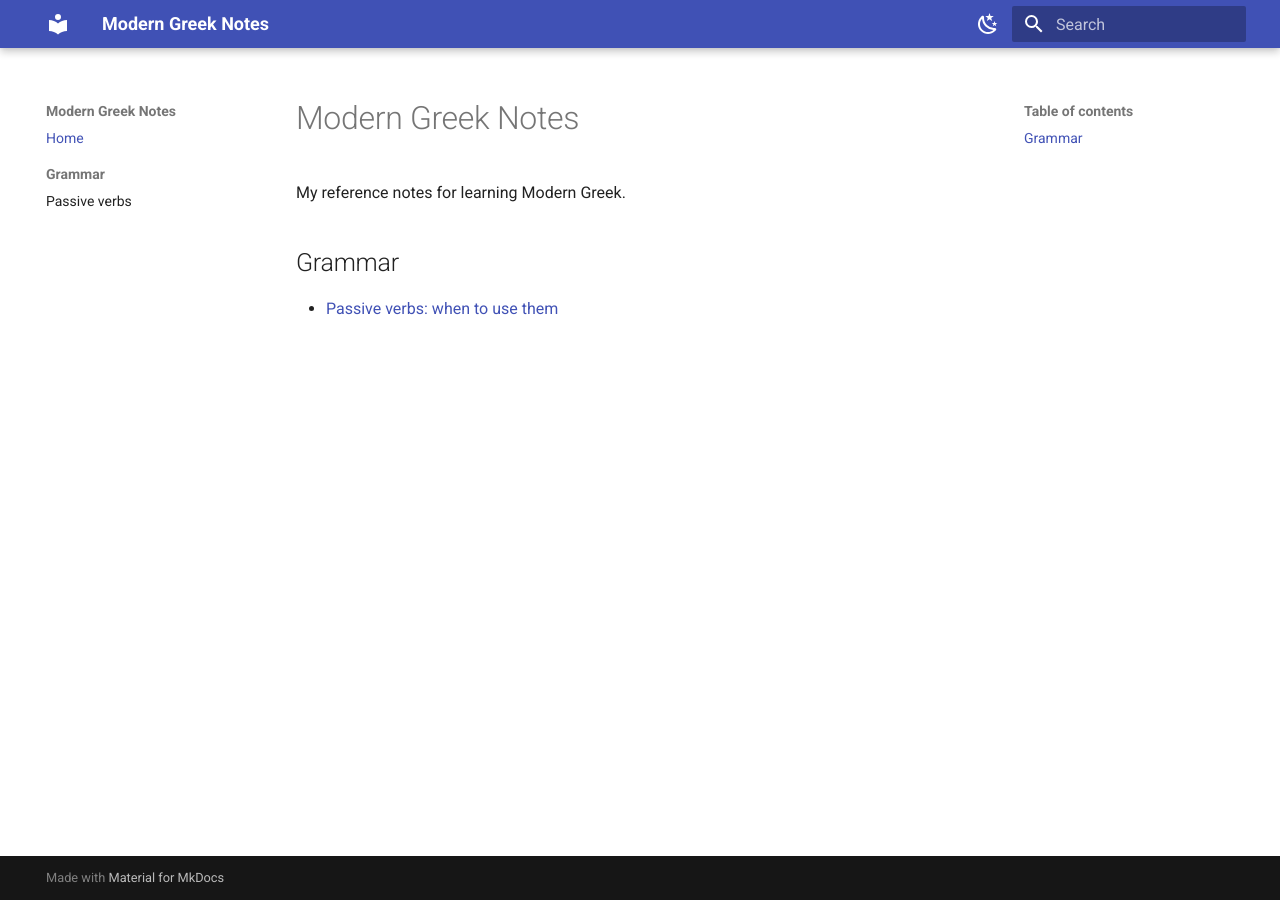
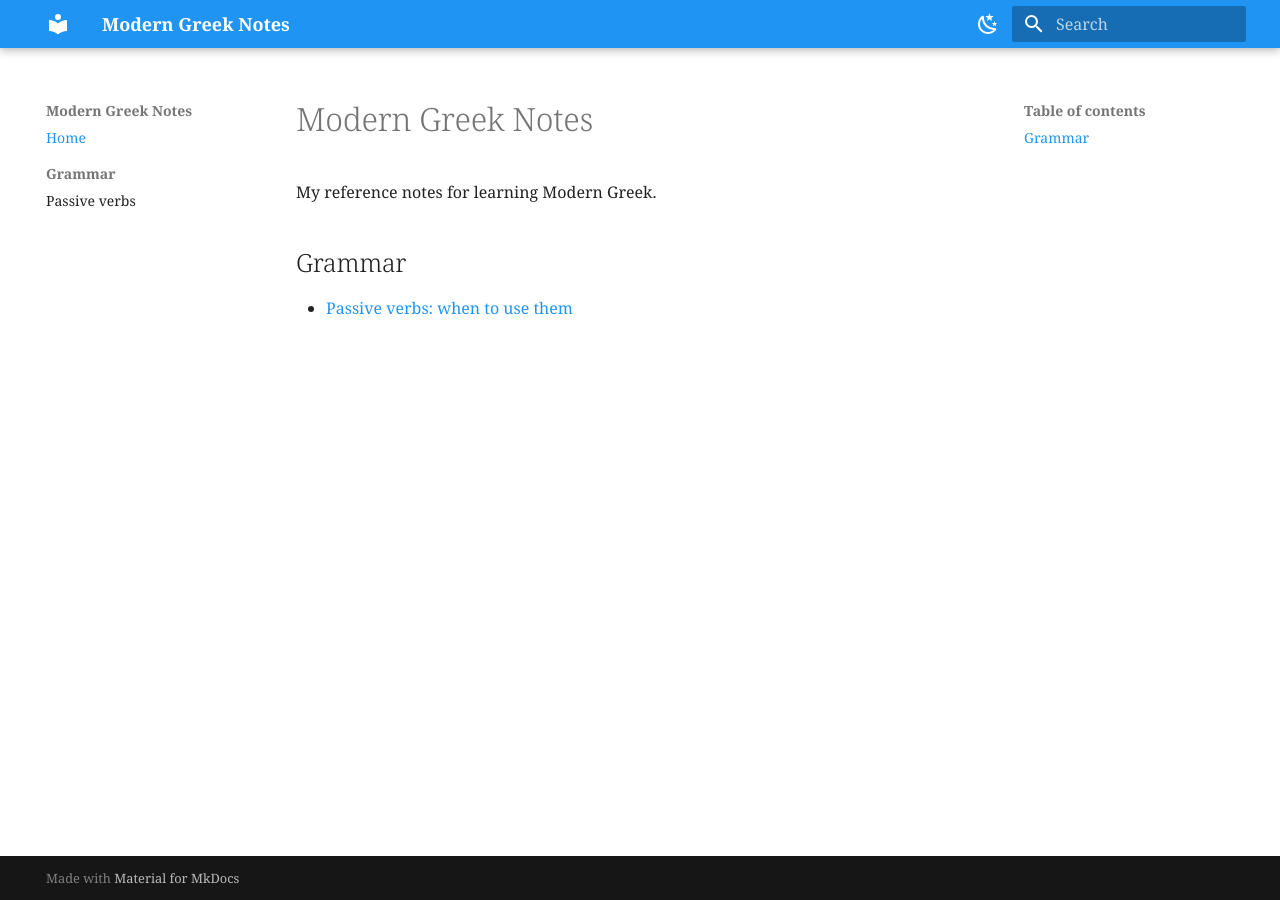
Before and after one commit to gataky/greek-notes, an MkDocs documentation site: the page built from docs/index.md, in a window 1280 px wide. Built offline with MkDocs 1.6.1 and Material for MkDocs 9.7.7, drawn with Linux system fonts in a browser that asks for light colours.

Commit message:
Switch theme to blue with light blue accent and Noto Serif
Co-Authored-By: Claude Opus 5.5 <noreply@anthropic.com>

```diff
--- a/mkdocs.yml
+++ b/mkdocs.yml
@@ -4,6 +4,9 @@ site_description: Personal reference notes for learning Modern Greek
 theme:
   name: material
   language: en
+  font:
+    text: Noto Serif
+    code: Roboto Mono
   features:
     - navigation.instant
     - navigation.sections
@@ -13,13 +16,15 @@ theme:
   palette:
     - media: "(prefers-color-scheme: light)"
       scheme: default
-      primary: indigo
+      primary: blue
+      accent: light blue
       toggle:
         icon: material/weather-night
         name: Switch to dark mode
     - media: "(prefers-color-scheme: dark)"
       scheme: slate
-      primary: indigo
+      primary: blue
+      accent: light blue
       toggle:
         icon: material/weather-sunny
         name: Switch to light mode
```
